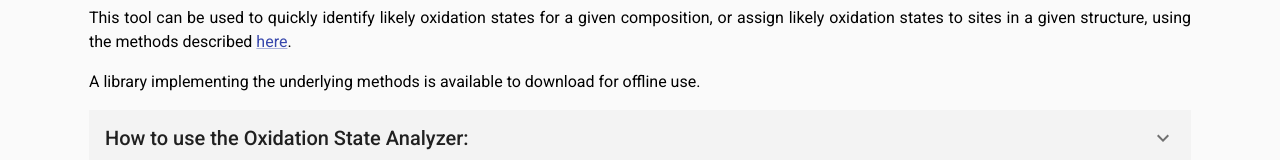
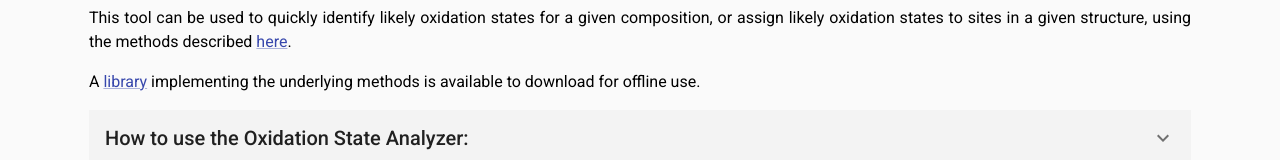
Before and after one commit to TRI-AMDD/oxidation-state-app, a React (Vite) app in the folder ui/: page / in a window 1280 px wide. Shown: the part 172-332 px from the top of the page. Built offline with nearby package versions, Linux system fonts and the light colour scheme.

Commit message:
TRI-30196 Add link to library offline use

```diff
--- a/ui/src/components/TitleAndDescription/TitleAndDescription.tsx
+++ b/ui/src/components/TitleAndDescription/TitleAndDescription.tsx
@@ -1,5 +1,6 @@
 import { Link, Typography } from '@mui/material';
 import styles from './TitleAndDescription.module.css';
+import { Link as RouterLink } from 'react-router-dom';
 
 const TitleAndDescription = () => {
     return (
@@ -21,7 +22,11 @@ const TitleAndDescription = () => {
                 .
             </Typography>
             <Typography component={'div'} variant="body1" className={styles.subtext}>
-                A library implementing the underlying methods is available to download for offline use.
+                A&nbsp;
+                <Link component={RouterLink} to="/faq/#faq-11" rel="noopener noreferrer" target="_blank">
+                    library
+                </Link>
+                &nbsp;implementing the underlying methods is available to download for offline use.
             </Typography>
         </div>
     );
--- a/ui/src/pages/FAQ/faq-util/faq-text.tsx
+++ b/ui/src/pages/FAQ/faq-util/faq-text.tsx
@@ -53,7 +53,7 @@ export const FAQ_ITEMS: FAQText[] = [
     },
     {
         question: 'Is the Oxidation State Analyzer available for offline use?',
-        answer: `The library used to evaluate oxidation states is open source and available for offline use. A description of this library and installation instructions can be found <a rel='noopener noreferrer' target='_blank' href='https://github.com/TRI-AMDD/oxidation-state-api-public'>here</a>. API documentation is generated when the library is installed, and it can also be found <a rel='noopener noreferrer' target='_blank' href='https://javadoc.oxi.matr.io/'>online</a>.`
+        answer: `We plan on releasing the software library used to evaluate oxidation states soon. A description of this library and installation instructions can be found <a rel='noopener noreferrer' target='_blank' href='https://github.com/TRI-AMDD/oxidation-state-api-public'>here</a>. API documentation is generated when the library is installed, and it can also be found <a rel='noopener noreferrer' target='_blank' href='https://javadoc.oxi.matr.io/'>online</a>.`
     },
     {
         question: 'Is there an API for the online application?',
```
